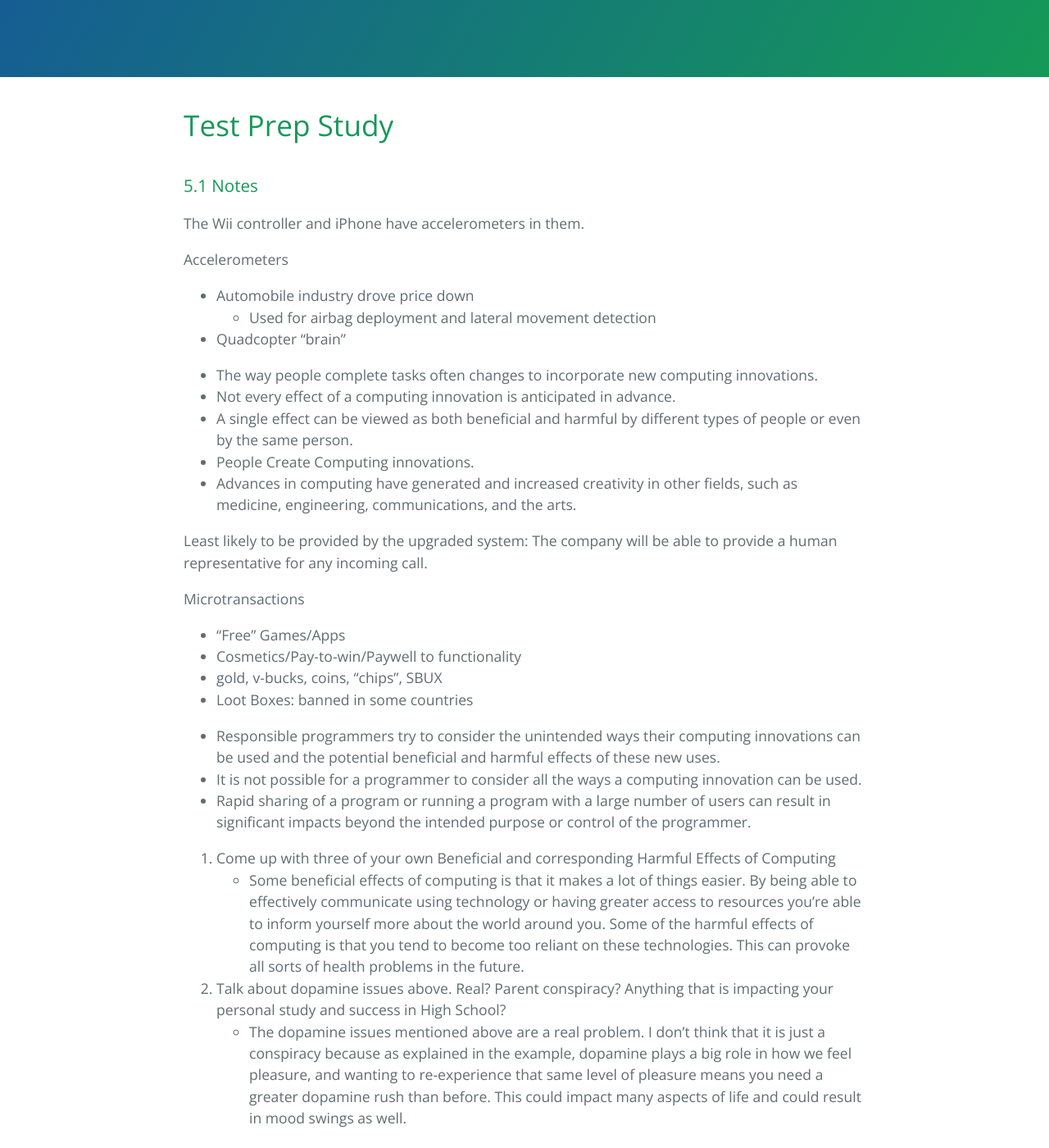
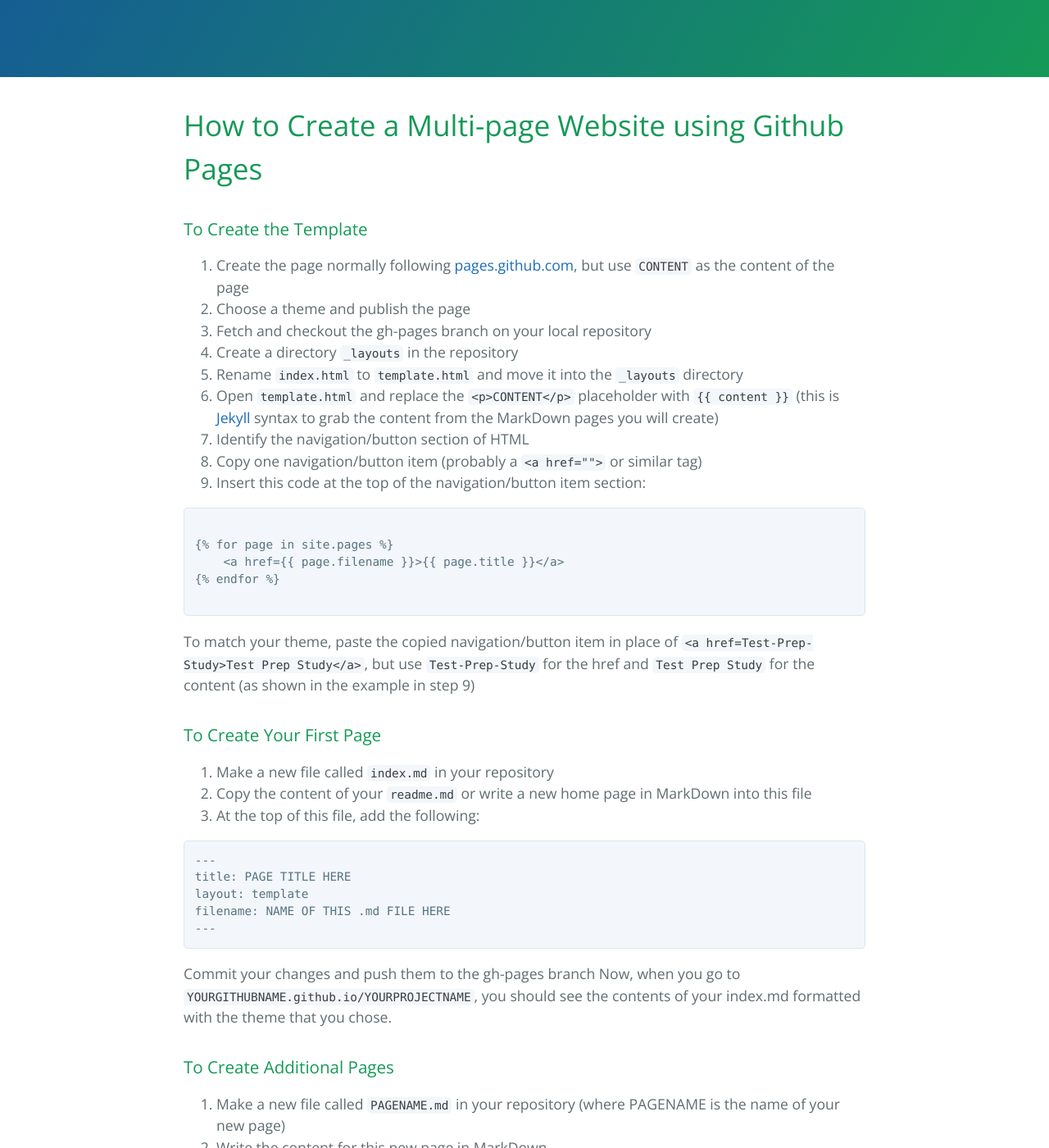
Before and after one commit to kar722/kylies-disciples, a Jekyll site: the page built from Test-Prep-Study.md, in a window 1280 px wide and 1400 px high, scrolled down 242 px. Shown: the whole window at 82% size. Built offline with Jekyll 4.4.1, drawn with Linux system fonts in a browser that asks for light colours; some of the changed text lies outside the part shown.

Commit message:
Update Test-Prep-Study.md

````diff
--- a/Test-Prep-Study.md
+++ b/Test-Prep-Study.md
@@ -4,65 +4,53 @@ layout: template
 filename: Test-Prep-Study
 ---
 
-# Test Prep Study
+# How to Create a Multi-page Website using Github Pages
 
-### 5.1 Notes
-The Wii controller and iPhone have accelerometers in them.
+### To Create the Template
+1. Create the page normally following [pages.github.com](https://pages.github.com), but use `CONTENT` as the content of the page
+2. Choose a theme and publish the page
+3. Fetch and checkout the gh-pages branch on your local repository
+4. Create a directory `_layouts` in the repository
+5. Rename `index.html` to `template.html` and move it into the `_layouts` directory
+6. Open `template.html` and replace the `<p>CONTENT</p>` placeholder with {% raw %}`{{ content }}`{% endraw %} (this is [Jekyll](https://jekyllrb.com) syntax to grab the content from the MarkDown pages you will create)
+7. Identify the navigation/button section of HTML
+8. Copy one navigation/button item (probably a `<a href="">` or similar tag)
+9. Insert this code at the top of the navigation/button item section:
 
-Accelerometers
-- Automobile industry drove price down
-  - Used for airbag deployment and lateral movement detection
-- Quadcopter "brain"
+```
+{% raw %}
+{% for page in site.pages %}
+    <a href={{ page.filename }}>{{ page.title }}</a>
+{% endfor %}
+{% endraw %}
+```
 
-- The way people complete tasks often changes to incorporate new computing innovations.
-- Not every effect of a computing innovation is anticipated in advance.
-- A single effect can be viewed as both beneficial and harmful by different types of people or even by the same person.
-- People Create Computing innovations.
-- Advances in computing have generated and increased creativity in other fields, such as medicine, engineering, communications, and the arts.
+To match your theme, paste the copied navigation/button item in place of `<a href={{ page.filename }}>{{ page.title }}</a>`, but use `{{ page.filename }}` for the href and `{{ page.title }}` for the content (as shown in the example in step 9)
 
-Least likely to be provided by the upgraded system: The company will be able to provide a human representative for any incoming call.
+### To Create Your First Page
+1. Make a new file called `index.md` in your repository
+2. Copy the content of your `readme.md` or write a new home page in MarkDown into this file
+3. At the top of this file, add the following:
 
-Microtransactions
-- "Free" Games/Apps
-- Cosmetics/Pay-to-win/Paywell to functionality
-- gold, v-bucks, coins, "chips", SBUX
-- Loot Boxes: banned in some countries
-
-- Responsible programmers try to consider the unintended ways their computing innovations can be used and the potential beneficial and harmful effects of these new uses.
-- It is not possible for a programmer to consider all the ways a computing innovation can be used.
-- Rapid sharing of a program or running a program with a large number of users can result in significant impacts beyond the intended purpose or control of the programmer.
-
-1. Come up with three of your own Beneficial and corresponding Harmful Effects of Computing
-- Some beneficial effects of computing is that it makes a lot of things easier. By being able to effectively communicate using technology or having greater access to resources you're able to inform yourself more about the world around you. Some of the harmful effects of computing is that you tend to become too reliant on these technologies. This can provoke all sorts of health problems in the future.
-
-2. Talk about dopamine issues above. Real? Parent conspiracy? Anything that is impacting your personal study and success in High School?
-- The dopamine issues mentioned above are a real problem. I don’t think that it is just a conspiracy because as explained in the example, dopamine plays a big role in how we feel pleasure, and wanting to re-experience that same level of pleasure means you need a greater dopamine rush than before. This could impact many aspects of life and could result in mood swings as well.
-
-
-### 5.2 Video Notes
-Digital Divide
-- Differing access to computer devices and internet based on
-  - socioeconomic
-    - How much money comes into the household per year
-  - geographic
-    - If isolated the ISPs might not provide high speed internet to house
-  - demographic
-    - Age
-    - Religion
-  - Countries
-    - Computers are not that common in rural areas
-    - Only small amount of websites
-    - Internet is used to advocate and protect the government
-    - Higher level of surveillance on the internet to protect the government
-- Affect both groups and individuals
-- Raises issue of equity, access, and influence, both globally and locally
-- Affected by the actions of individuals, organizations, and governments
-
-1. How does someone empower themself in a digital world?
-- You can empower yourself in a digital world by staying informed about technologies and using them in your daily life. Being educated and provided with tech will help empower people in a digital environment.
-
-3. How does someone that is empowered help someone that is not empowered? Describe something you could do at Del Norte HS
-- Someone that is empowered can help someone that may not be empowered by providing them with a secure network or their devices with them. For example, at Del Norte, I could give my hotspot to people that may not have strong access to the internet so that they could use online services or I can share a device with them.
-
-4. Is paper or red tape blocking digital empowerment? Are there such barriers at Del Norte? Elsewhere?
-- Redtaping is blocking digital empowerment because it makes people have to follow additional steps in order to access information or technologies. We see this type of thing occurring in many circumstances, not necessarily in just tech. We have similar barriers at Del Norte when we try to connect ourselves to web services through a universal network for students. This field requires a password and other information in order to gain access.
+```
+---
+title: PAGE TITLE HERE
+layout: template
+filename: NAME OF THIS .md FILE HERE
+---
+```
+Commit your changes and push them to the gh-pages branch
+Now, when you go to `YOURGITHUBNAME.github.io/YOURPROJECTNAME`, you should see the contents of your index.md formatted with the theme that you chose.
+### To Create Additional Pages
+1. Make a new file called `PAGENAME.md` in your repository (where PAGENAME is the name of your new page)
+2. Write the content for this new page in MarkDown
+3. At the top of this file, add the following:
+```
+---
+title: PAGE TITLE HERE
+layout: template
+filename: NAME OF THIS .md FILE HERE
+---
+```
+Commit your changes and push them to the gh-pages branch
+Now, when you go to `YOURGITHUBNAME.github.io/YOURPROJECTNAME`, you should see a link to your new page. When you click this link, you should see your new page formatted with the theme that you chose.
````
